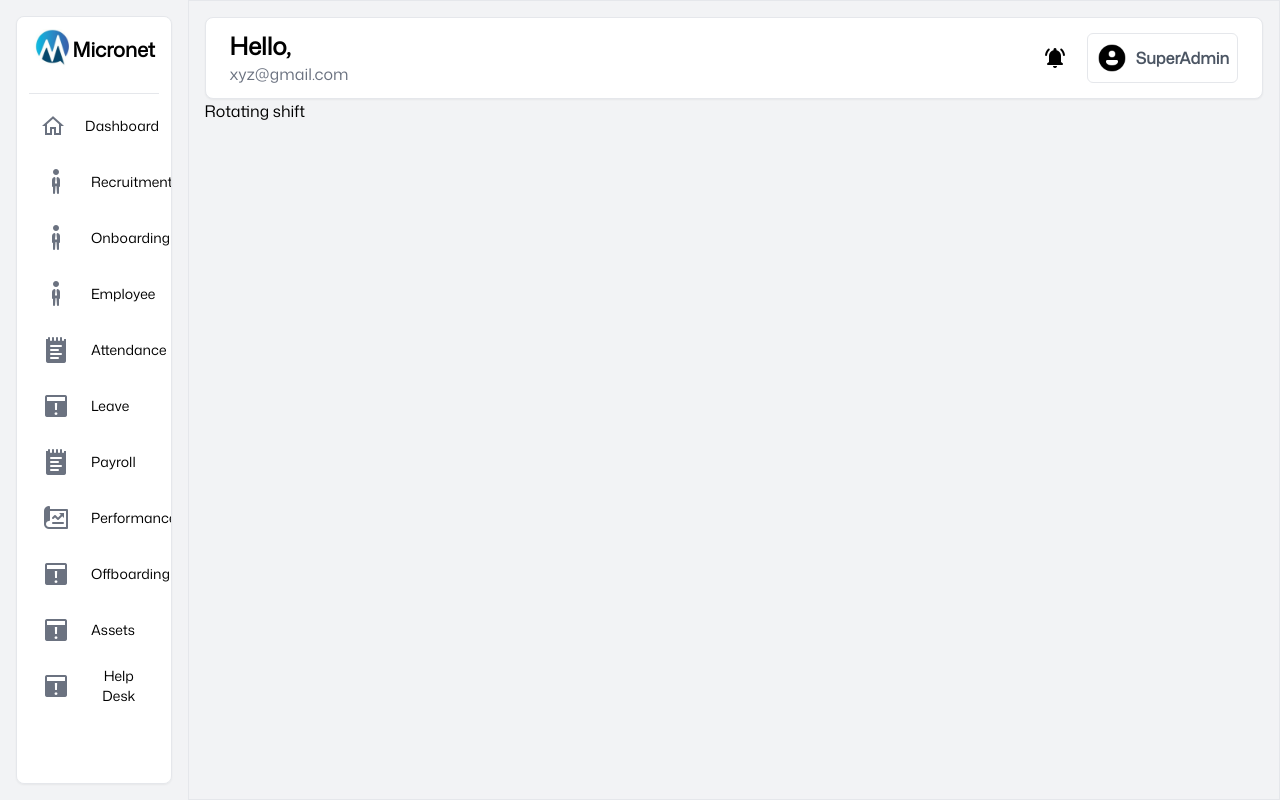
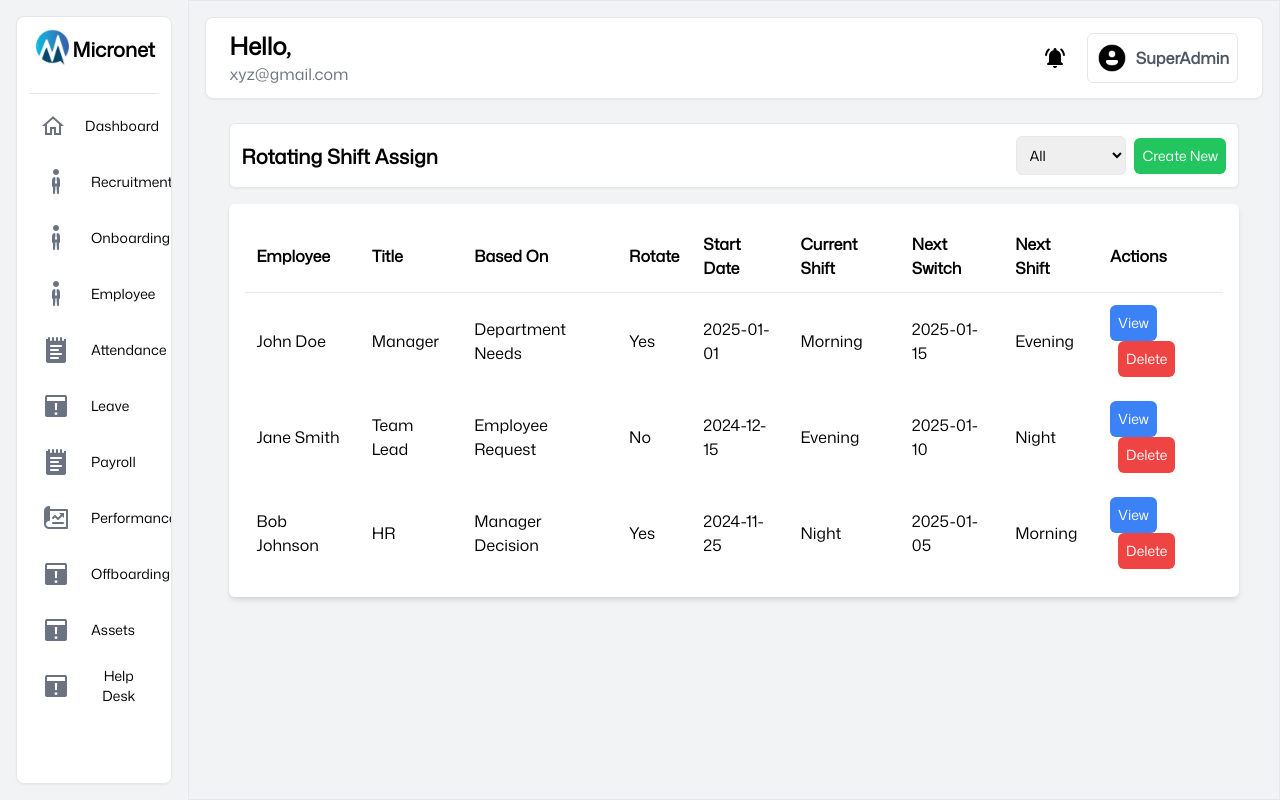
Before and after one commit to riteshborikar2133/EMS_UI, a React (Vite) app: page /employee/rotating-shift-assign in a window 1280 px wide. Built offline with nearby package versions, Linux system fonts and the light colour scheme.

Commit message:
rotating shift

```diff
--- a/src/SuperAdmin/Employee/Pages/RotatingShift.jsx
+++ b/src/SuperAdmin/Employee/Pages/RotatingShift.jsx
@@ -1,9 +1,108 @@
-import React from 'react'
+import React from "react";
 
 export default function RotatingShift() {
+  // Mock data for rotating shifts
+  const shifts = [
+    {
+      employee: "John Doe",
+      title: "Manager",
+      basedOn: "Department Needs",
+      rotate: "Yes",
+      startDate: "2025-01-01",
+      currentShift: "Morning",
+      nextSwitch: "2025-01-15",
+      nextShift: "Evening",
+    },
+    {
+      employee: "Jane Smith",
+      title: "Team Lead",
+      basedOn: "Employee Request",
+      rotate: "No",
+      startDate: "2024-12-15",
+      currentShift: "Evening",
+      nextSwitch: "2025-01-10",
+      nextShift: "Night",
+    },
+    {
+      employee: "Bob Johnson",
+      title: "HR",
+      basedOn: "Manager Decision",
+      rotate: "Yes",
+      startDate: "2024-11-25",
+      currentShift: "Night",
+      nextSwitch: "2025-01-05",
+      nextShift: "Morning",
+    },
+  ];
+
   return (
-    <div>
-      Rotating shift
+    <div className="box-border p-3 px-6 rounded-lg w-full my-3">
+      <div className="border bg-white p-3 rounded-md shadow-sm flex justify-between items-center">
+        <h2 className="font-semibold text-xl">Rotating Shift Assign</h2>
+        <div className="flex items-center gap-2">
+          {/* Filter Dropdown */}
+          <select
+            className="border p-2 rounded-md text-sm"
+            // value={filter}
+            // onChange={(e) => setFilter(e.target.value)}
+          >
+            <option value="All">All</option>
+            <option value="Manager">Manager</option>
+            <option value="HR">HR</option>
+            <option value="Team Lead">Team Lead</option>
+            <option value="Employee">Employee</option>
+          </select>
+          <button className="bg-green-500 text-white p-2 rounded-md hover:bg-green-700 text-sm">
+            Create New
+          </button>
+        </div>
+      </div>
+
+      {/* Table displaying rotating shift data */}
+      <div className="list bg-white mt-4 shadow-md rounded-md p-4">
+        <table className="w-full table-auto text-left">
+          <thead>
+            <tr>
+              <th className="p-3 border-b">Employee</th>
+              <th className="p-3 border-b">Title</th>
+              <th className="p-3 border-b">Based On</th>
+              <th className="p-3 border-b">Rotate</th>
+              <th className="p-3 border-b">Start Date</th>
+              <th className="p-3 border-b">Current Shift</th>
+              <th className="p-3 border-b">Next Switch</th>
+              <th className="p-3 border-b">Next Shift</th>
+              <th className="p-3 border-b">Actions</th>
+            </tr>
+          </thead>
+          <tbody>
+            {shifts.map((shift, index) => (
+              <tr key={index} className="hover:bg-gray-100">
+                <td className="p-3 font-medium">{shift.employee}</td>
+                <td className="p-3">{shift.title}</td>
+                <td className="p-3">{shift.basedOn}</td>
+                <td className="p-3">{shift.rotate}</td>
+                <td className="p-3">{shift.startDate}</td>
+                <td className="p-3">{shift.currentShift}</td>
+                <td className="p-3">{shift.nextSwitch}</td>
+                <td className="p-3">{shift.nextShift}</td>
+                <td className="p-3">
+                  <button className="bg-blue-500 text-white p-2 rounded-md hover:bg-blue-700 text-sm">
+                    View
+                  </button>
+                  <button className="bg-red-500 text-white p-2 ml-2 rounded-md hover:bg-red-700 text-sm">
+                    Delete
+                  </button>
+                </td>
+              </tr>
+            ))}
+          </tbody>
+        </table>
+        {shifts.length === 0 && (
+          <div className="text-center text-gray-500 mt-4">
+            No shift assignments found.
+          </div>
+        )}
+      </div>
     </div>
-  )
+  );
 }
```
